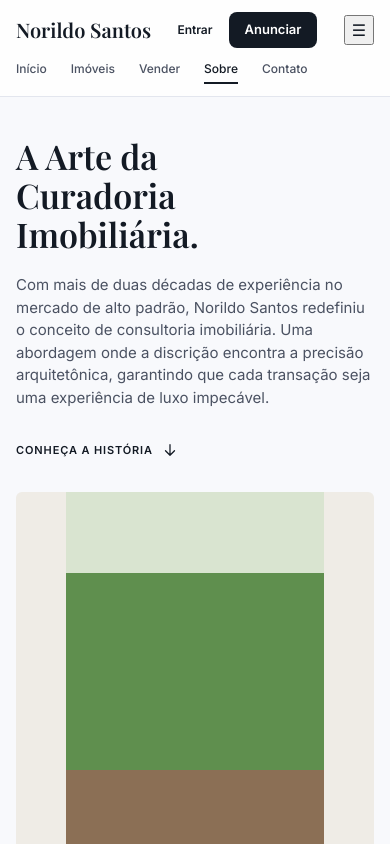
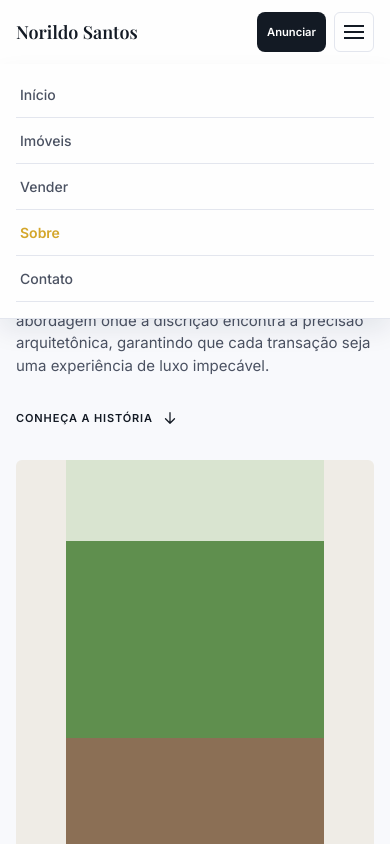
Before and after one commit to Montanha72/NorildoSantos-Imoveis, a plain HTML site: page pages/sobre.html in a window 390 px wide. Both pictures are taken after a click on the button "Abrir menu". Shown: the top 844 px of the page. Drawn offline with nearby package versions, Linux system fonts and the light colour scheme.

Commit message:
Mobile-cliente

```diff
--- a/js/nav.js
+++ b/js/nav.js
@@ -11,6 +11,6 @@
   toggle.addEventListener('click', () => setOpen(!header.classList.contains('is-open')));
   menu.addEventListener('click', (event) => { if (event.target.closest('a')) setOpen(false); });
   document.addEventListener('keydown', (event) => { if (event.key === 'Escape') setOpen(false); });
-  const breakpoint = header.classList.contains('cabecalho') ? 768 : 861;
+  const breakpoint = 768;
   window.matchMedia(`(min-width: ${breakpoint}px)`).addEventListener('change', (event) => { if (event.matches) setOpen(false); });
 })();
--- a/pages/contato.html
+++ b/pages/contato.html
@@ -13,7 +13,7 @@
   <link rel="stylesheet" href="../styles/contato.css">
 </head>
 <body>
-  <script src="icons.js"></script>
+  <script src="../js/icons.js"></script>
 
   <!-- Cabeçalho -->
   <header class="site-header">
@@ -23,14 +23,14 @@
       <nav class="nav" id="menu-principal" aria-label="Navegação principal">
         <a href="../index.html">Início</a>
         <a href="imoveis.html">Imóveis</a>
-        <a href="#vender">Vender</a>
+        <a href="vender.html">Vender</a>
         <a href="../index.html#sobre">Sobre</a>
-        <a href="../pages/contato.html" aria-current="page">Contato</a>
+        <a href="contato.html" aria-current="page">Contato</a>
       </nav>
 
       <div class="header__actions">
-        <a class="link-entrar" href="../pages/dashboard.html">Entrar</a>
-        <a class="btn btn--primary btn--sm" href="#anunciar">Anunciar</a>
+        <a class="link-entrar" href="login.html">Entrar</a>
+        <a class="btn btn--primary btn--sm" href="vender.html#cadastro">Anunciar</a>
         <button class="menu-toggle" type="button" aria-label="Abrir menu" aria-expanded="false" aria-controls="menu-principal">
           <svg class="icon" aria-hidden="true"><use href="#i-menu"/></svg>
         </button>
--- a/pages/sobre.html
+++ b/pages/sobre.html
@@ -9,9 +9,9 @@
   <link rel="preconnect" href="https://fonts.gstatic.com" crossorigin>
   <link href="https://fonts.googleapis.com/css2?family=Inter:wght@400;500;600&family=Playfair+Display:wght@500;600&display=swap" rel="stylesheet">
   <link rel="stylesheet" href="../styles/stylesP.css">
+  <script src="../js/nav.js" defer></script>
 </head>
 <body class="site">
-  <script src="../js/nav.js" defer></script>
 
   <svg class="sprite" aria-hidden="true" focusable="false">
     <symbol id="i-eye" viewBox="0 0 24 24"><path d="M2 12s3.6-7 10-7 10 7 10 7-3.6 7-10 7S2 12 2 12Z"/><circle cx="12" cy="12" r="3"/></symbol>
--- a/styles/comum.css
+++ b/styles/comum.css
@@ -287,4 +287,10 @@ h4 {
   .cabecalho .acoes a { display: none; }
   .cabecalho .acoes a.botao { display: inline-flex; padding: 9px 12px; }
   .cabecalho nav { display: none; }
+  .cabecalho nav a.ativo,
+  .cabecalho nav a[aria-current="page"] {
+    color: #b88713;
+    font-weight: 700;
+    border-bottom: 1px solid var(--cor-borda);
+  }
 }
--- a/styles/styles.css
+++ b/styles/styles.css
@@ -741,7 +741,11 @@ img.is-missing { visibility: hidden; }
     display: block; padding: 12px 4px; border: 0; border-bottom: 1px solid var(--line);
     font-size: .875rem; line-height: 1.4; text-align: left;
   }
-  .site-header .nav a[aria-current="page"], .site-header .site-nav a[aria-current="page"] { color: var(--gold); }
+  .site-header .nav a[aria-current="page"], .site-header .site-nav a[aria-current="page"] {
+    color: var(--gold);
+    font-weight: 700;
+    border-bottom: 1px solid var(--line);
+  }
   .container { padding-inline: 16px; }
   .pagina { padding: 24px 16px; }
 }
--- a/styles/stylesP.css
+++ b/styles/stylesP.css
@@ -776,3 +776,43 @@ button { cursor: pointer; }
   .banner__panel { padding: 2.5rem; }
   .site-footer--inline .site-footer__inner { grid-template-columns: 1fr auto; align-items: start; }
 }
+
+/* Navegação pública mobile em Sobre e Vender */
+.site-header { position: sticky; top: 0; z-index: 50; }
+.site-header .site-menu-toggle { display: none; }
+.site-header .site-nav a[aria-current="page"] { color: var(--ink); border-bottom-color: var(--ink); }
+@media (max-width: 767px) {
+  .site-header .site-header__inner {
+    position: relative; display: grid; grid-template-columns: minmax(0, 1fr) auto 40px;
+    align-items: center; gap: 8px; height: 64px; padding: 0 16px;
+  }
+  .site-header .site-logo { overflow: hidden; font-size: 1.125rem; text-overflow: ellipsis; white-space: nowrap; }
+  .site-header .site-header__actions { display: flex; align-items: center; gap: 8px; }
+  .site-header .site-header__actions .site-link { display: none; }
+  .site-header .site-header__actions .btn { min-height: 40px; padding: 0 10px; font-size: .7rem; white-space: nowrap; }
+  .site-header .site-menu-toggle {
+    position: relative; display: inline-flex; grid-column: 3; grid-row: 1; align-items: center;
+    justify-content: center; width: 40px; height: 40px; padding: 0; border: 1px solid var(--line);
+    border-radius: 6px; background: transparent; color: var(--ink); font-size: 0;
+  }
+  .site-header .site-menu-toggle::before {
+    content: ""; width: 20px; height: 14px; border-top: 2px solid currentColor; border-bottom: 2px solid currentColor;
+  }
+  .site-header .site-menu-toggle::after { content: ""; position: absolute; width: 20px; border-top: 2px solid currentColor; }
+  .site-header .site-nav {
+    position: absolute; top: 100%; left: 0; right: 0; z-index: 51; display: none; order: initial;
+    padding: 8px 16px 16px; background: var(--surface); border-bottom: 1px solid var(--line);
+    box-shadow: 0 12px 24px rgba(15, 29, 53, .08);
+  }
+  .site-header.is-open .site-nav { display: block; }
+  .site-header .site-nav ul { display: grid; gap: 0; overflow: visible; }
+  .site-header .site-nav a {
+    display: block; padding: 12px 4px; border: 0; border-bottom: 1px solid var(--line);
+    font-size: .875rem; white-space: normal;
+  }
+  .site-header .site-nav a[aria-current="page"] {
+    color: #d4a62a;
+    font-weight: 700;
+    border-bottom: 1px solid var(--line);
+  }
+}
```
Also changed, not shown: pages/detalhes.html (+1 -1 lines), pages/imoveis.html (+1 -1 lines), pages/vender.html (+1 -1 lines).
